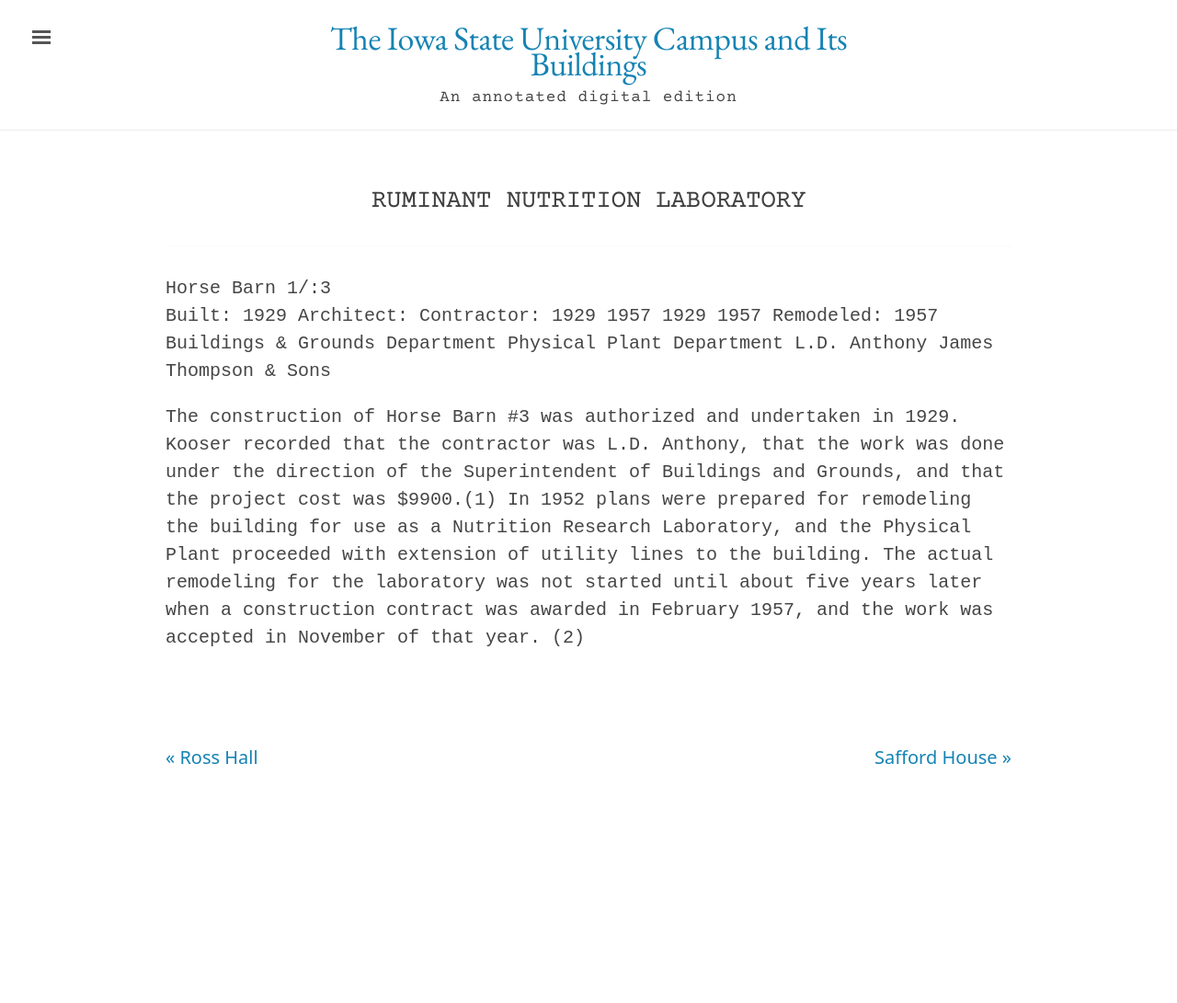
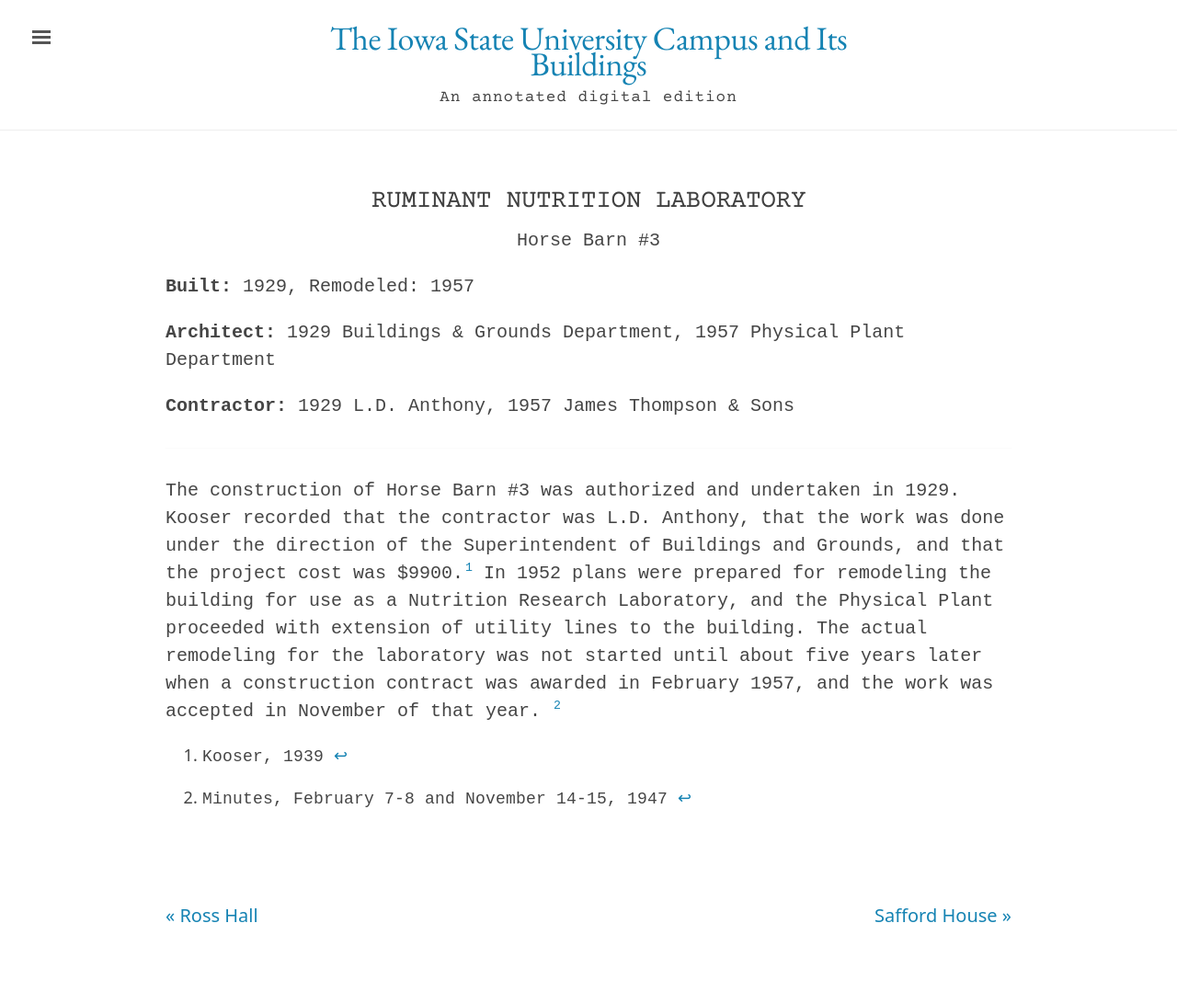
Before and after one commit to emanderson811/day-edition, a Jekyll site: the page built from _texts/buildings/185day-ruminant-nutrition-lab.md, in a window 1280 px wide. Shown: the whole page at 92% size. Built offline with Jekyll 4.4.1, drawn with Linux system fonts in a browser that asks for light colours; before the commit the page ends 919 px from its top, so only the background shows below that; some of the changed lines change nothing that is shown.

Commit message:
Update 185day-ruminant-nutrition-lab.md

```diff
--- a/_texts/buildings/185day-ruminant-nutrition-lab.md
+++ b/_texts/buildings/185day-ruminant-nutrition-lab.md
@@ -1,11 +1,17 @@
 ---
 layout: building
 title: "Ruminant Nutrition Laboratory"
-alternative_name:
+alternative_name: "Horse Barn #3"
 built:
+  - "1929"
+  - "Remodeled: 1957"
 addition:
 architect:
+  - "1929 Buildings & Grounds Department"
+  - "1957 Physical Plant Department"
 contractor:
+  - "1929 L.D. Anthony"
+  - "1957 James Thompson & Sons"
 razed:
 author:
 rights: Public Domain
@@ -14,10 +20,10 @@
 ---
 ---
 
-Horse Barn 1/:3
-Built: 1929 Architect: Contractor:  1929 1957 1929 1957  Remodeled: 1957 Buildings & Grounds Department Physical Plant Department L.D. Anthony James Thompson & Sons
+The construction of Horse Barn #3 was authorized and undertaken in 1929.
+Kooser recorded that the contractor was L.D. Anthony, that the work was done under the direction of the Superintendent of Buildings and Grounds, and that the project cost was $9900.[^fn1]
+In 1952 plans were prepared for remodeling the building for use as a Nutrition Research Laboratory, and the Physical Plant proceeded with extension of utility lines to the building. The actual remodeling for
+the laboratory was not started until about five years later when a construction contract was awarded in February 1957, and the work was accepted in November of that year. [^fn2]
 
-The construction of Horse Barn #3 was authorized and undertaken in 1929.
-Kooser recorded that the contractor was L.D. Anthony, that the work was done under the direction of the Superintendent of Buildings and Grounds, and that the project cost was $9900.(1)
-In 1952 plans were prepared for remodeling the building for use as a Nutrition Research Laboratory, and the Physical Plant proceeded with extension of utility lines to the building. The actual remodeling for
-the laboratory was not started until about five years later when a construction contract was awarded in February 1957, and the work was accepted in November of that year. (2)
+[^fn1]: Kooser, 1939
+[^fn2]: Minutes, February 7-8 and November 14-15, 1947
```
